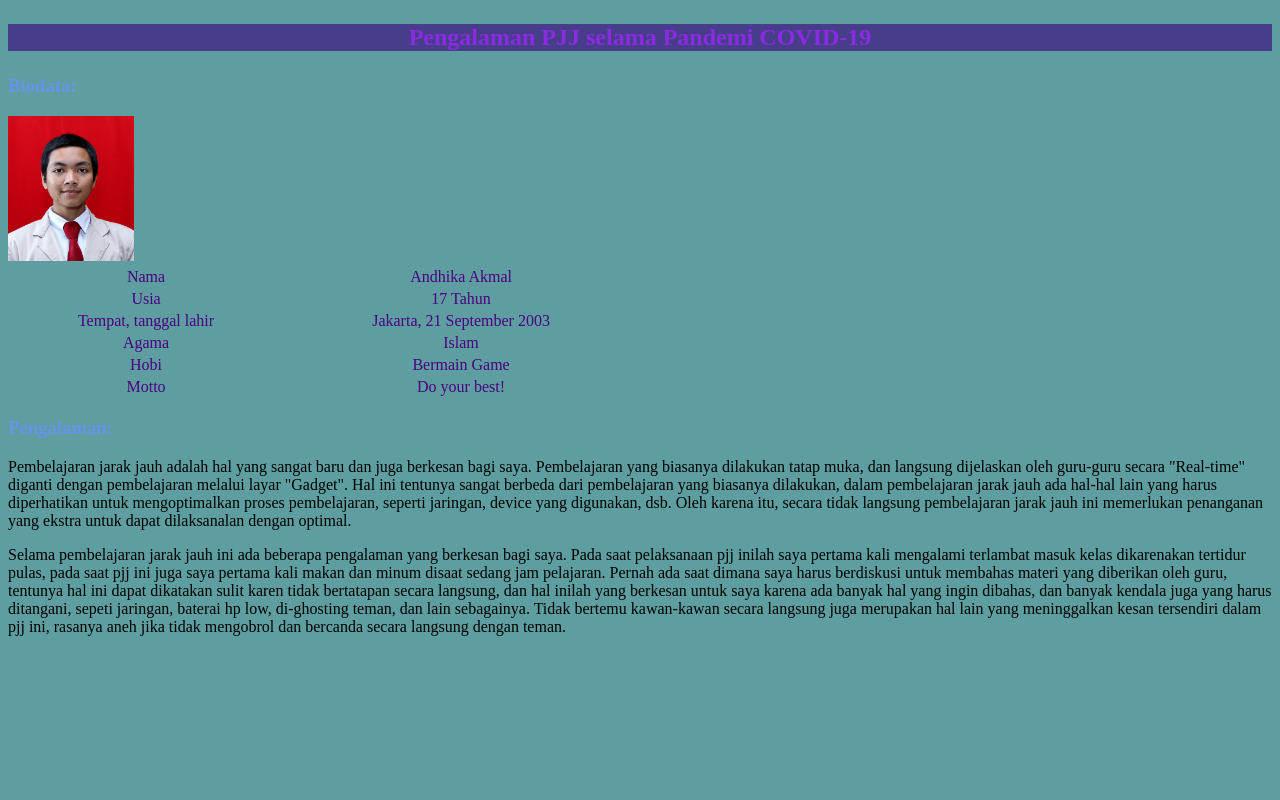
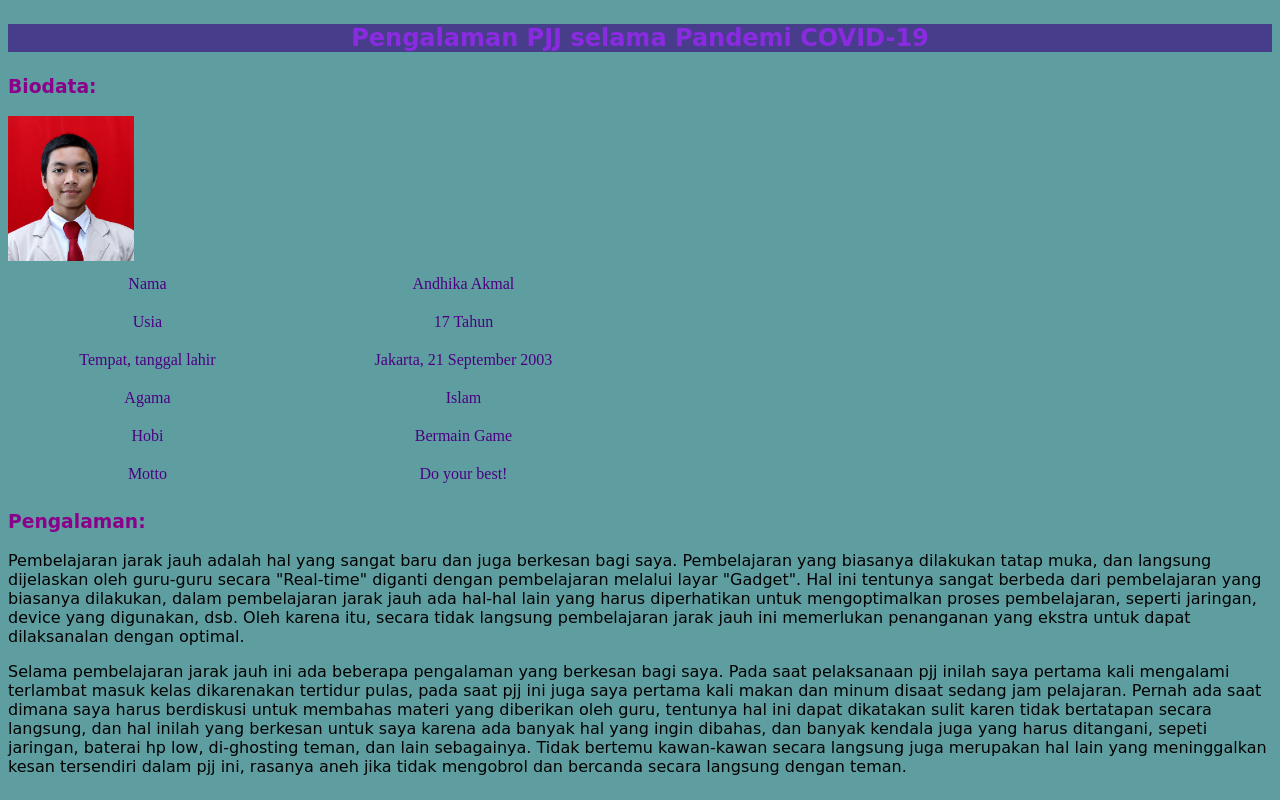
Before and after one commit to Andhikaak65/Andhikaak65.github.io, a plain HTML site: page index.html in a window 1280 px wide. Drawn offline with Linux system fonts and the light colour scheme.

Commit message:
Update mystyle.css

```diff
--- a/mystyle.css
+++ b/mystyle.css
@@ -1,4 +1,5 @@
 body {background-color: cadetblue;}
 h2 {color: blueviolet;background-color: darkslateblue;}
-h3 {color: cornflowerblue;}
-table, th, td {border: 2px blue; text-align: center;color: indigo;}
+h3 {color: darkmagenta;}
+table, th, td {border: 2px blue; text-align: center;color: indigo;border-collapse: collapse;padding: 10px;}
+p {font-family: 'Brush Script MT', cursive;}
```
